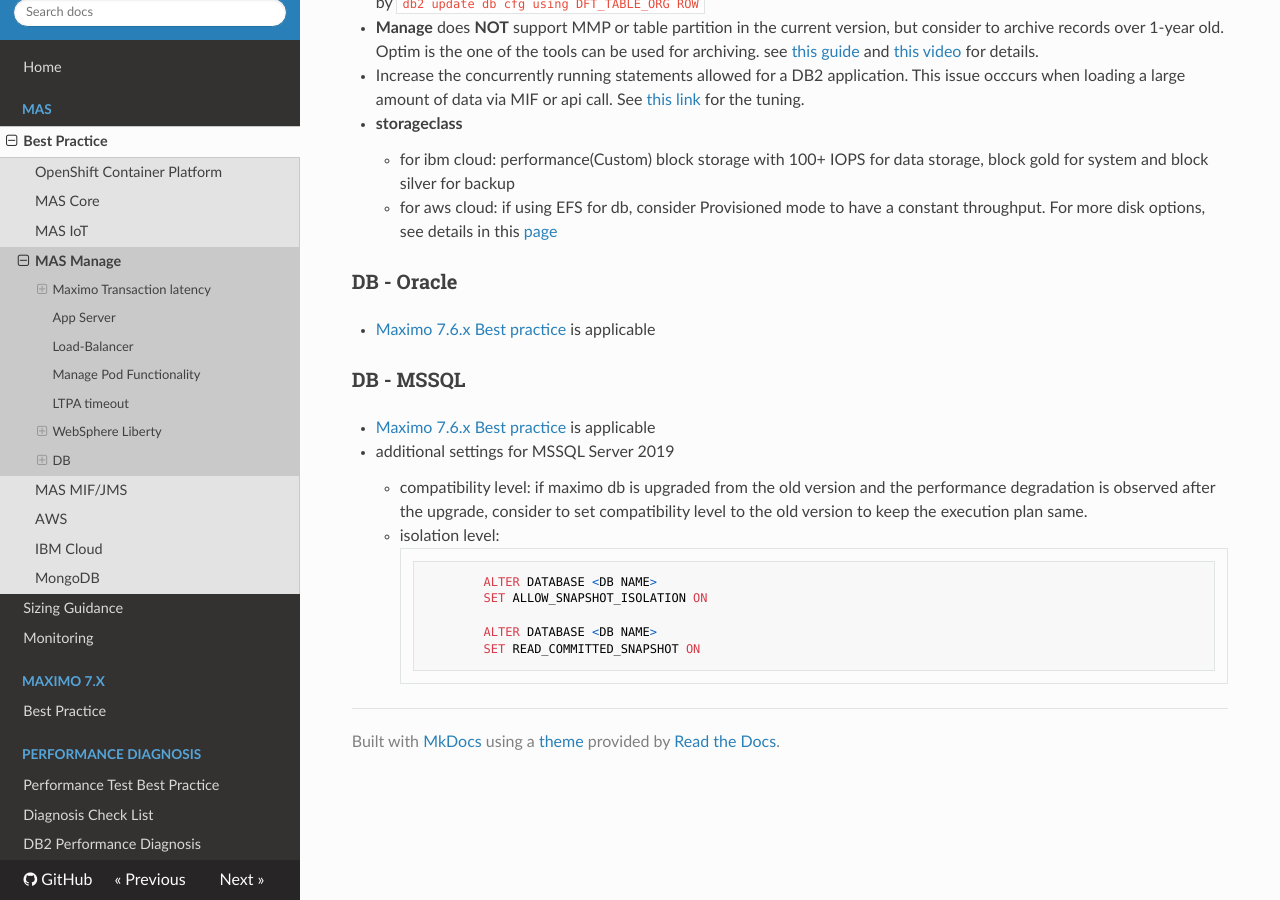
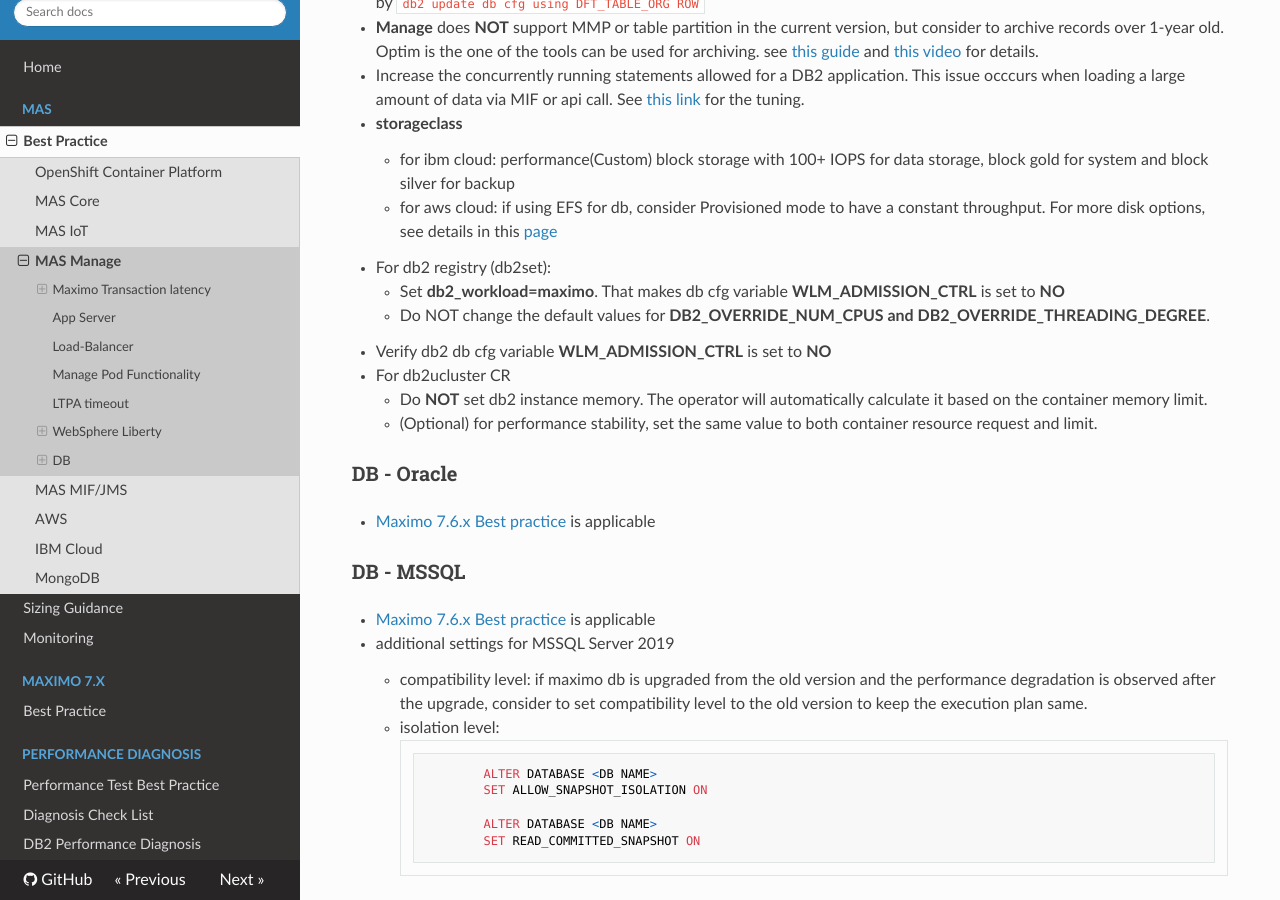
Before and after one commit to ibm-mas/mas-performance, an MkDocs documentation site: the page built from docs/mas/manage/bestpractice.md, in a window 1280 px wide and 900 px high, scrolled down 3069 px. Built offline with MkDocs 1.6.1, drawn with Linux system fonts in a browser that asks for light colours; nearby versions of some CDN libraries.

Commit message:
[patch] update the info for ocp load-balance and db2

```diff
--- a/docs/mas/manage/bestpractice.md
+++ b/docs/mas/manage/bestpractice.md
@@ -109,7 +109,13 @@
 - **storageclass**
     - for ibm cloud:  performance(Custom) block storage with 100+ IOPS for data storage, block gold for system and block silver for backup
     - for aws cloud: if using EFS for db, consider Provisioned mode to have a constant throughput. For more disk options, see details in this [page](https://docs.aws.amazon.com/efs/latest/ug/performance.html)
-
+- For db2 registry (db2set):
+    - Set **db2_workload=maximo**. That makes db cfg variable **WLM_ADMISSION_CTRL** is set to **NO**
+    - Do NOT change the default values for **DB2_OVERRIDE_NUM_CPUS and DB2_OVERRIDE_THREADING_DEGREE**.
+- Verify db2 db cfg variable **WLM_ADMISSION_CTRL** is set to **NO**
+- For db2ucluster CR
+    - Do **NOT** set db2 instance memory. The operator will automatically calculate it based on the container memory limit.
+    - (Optional) for performance stability, set the same value to both container resource request and limit.
 
 ### DB - Oracle
 
```
Also changed, not shown: docs/mas/ocp/bestpractice.md (+1 -1 lines).
